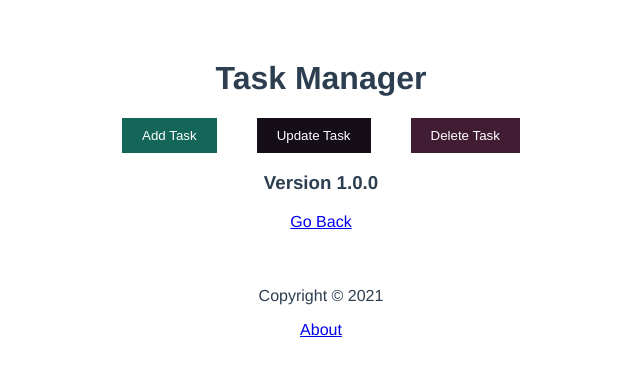
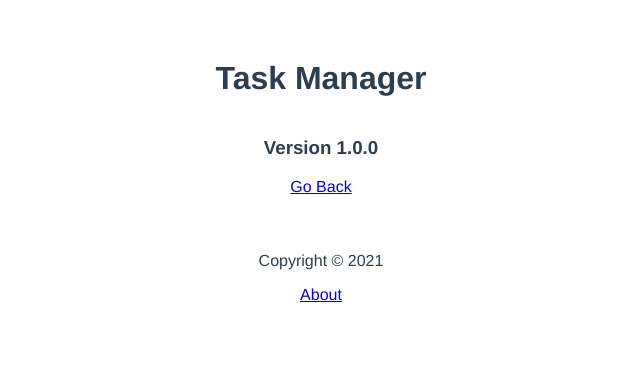
Before and after one commit to MdSamsuzzohaShayon/vuejs-basic, a Vue app: page /about in a window 1280 px wide. Shown: the top 376 px of the page, without its empty margins (319-959 px from the left). Built offline with nearby package versions, Linux system fonts and the light colour scheme.

Commit message:
restrict component to a route

```diff
--- a/src/components/Header.vue
+++ b/src/components/Header.vue
@@ -5,12 +5,13 @@
     <!-- <button class="btn" @click="onClick()">Click</button> -->
     <div class="btn-list">
       <Button
+        v-show="homePage"
         @btn-click="$emit('toggle-add-task')"
         :text="showAddTask ? 'Close' : 'Add Task'"
         color="rgb(19, 102, 88)"
       />
-      <Button text="Update Task" color="rgb(21, 14, 24)" />
-      <Button text="Delete Task" color="rgb(65, 29, 51)" />
+      <Button v-show="homePage" text="Update Task" color="rgb(21, 14, 24)" />
+      <Button v-show="homePage" text="Delete Task" color="rgb(65, 29, 51)" />
     </div>
   </header>
 </template>
@@ -31,6 +32,15 @@ export default {
   },
   components: {
     Button,
+  },
+  computed: {
+    homePage() {
+      if (this.$route.path === "/") {
+        return true;
+      } else {
+        return false;
+      }
+    },
   },
   methods: {
     onClick() {
--- a/src/views/Home.vue
+++ b/src/views/Home.vue
@@ -2,6 +2,7 @@
   <div v-if="showAddTask">
     <AddTask v-on:add-task="addTask" />
   </div>
+  <!-- <AddTask v-show="showAddTask" v-on:add-task="addTask" /> -->
   <Tasks
     @toggle-reminder="toggleReminder"
     @delete-task="deleteTask"
```
